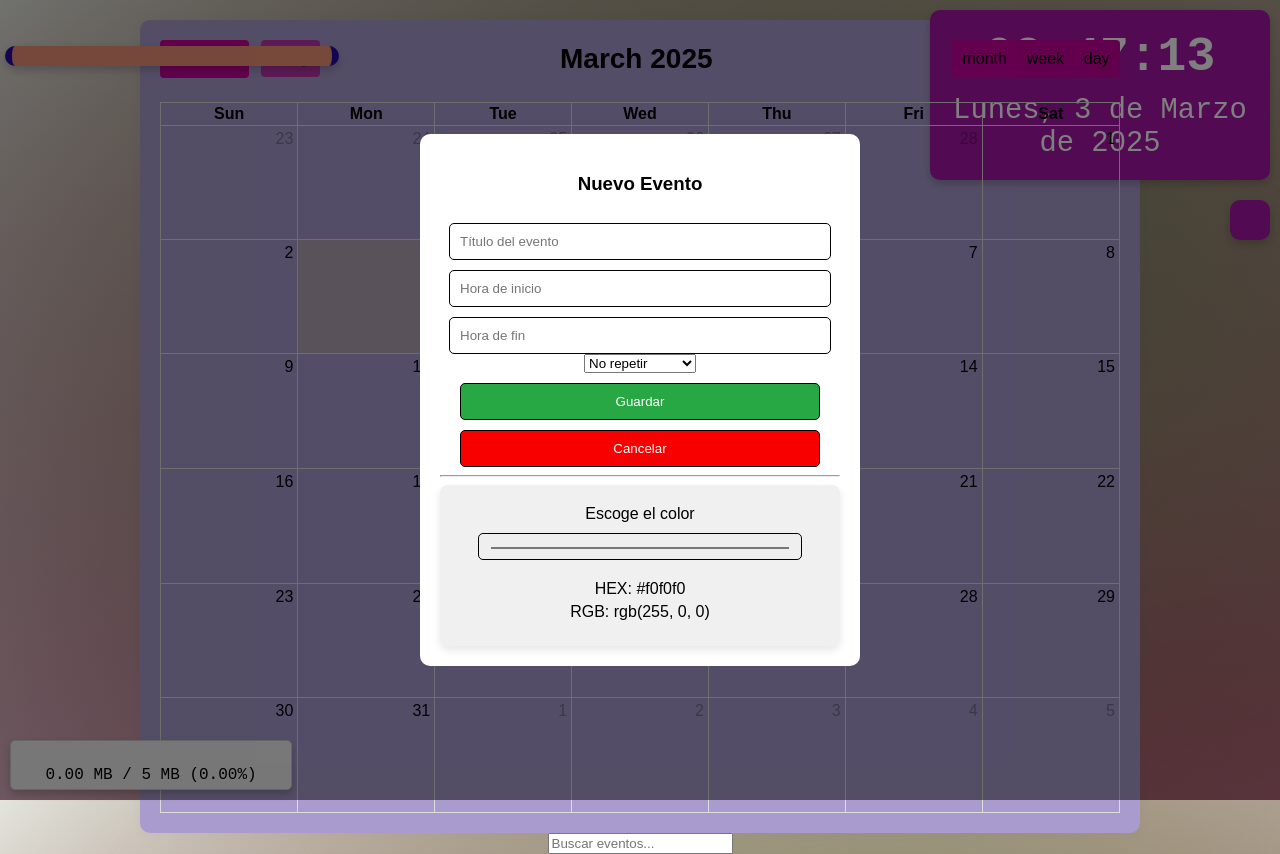
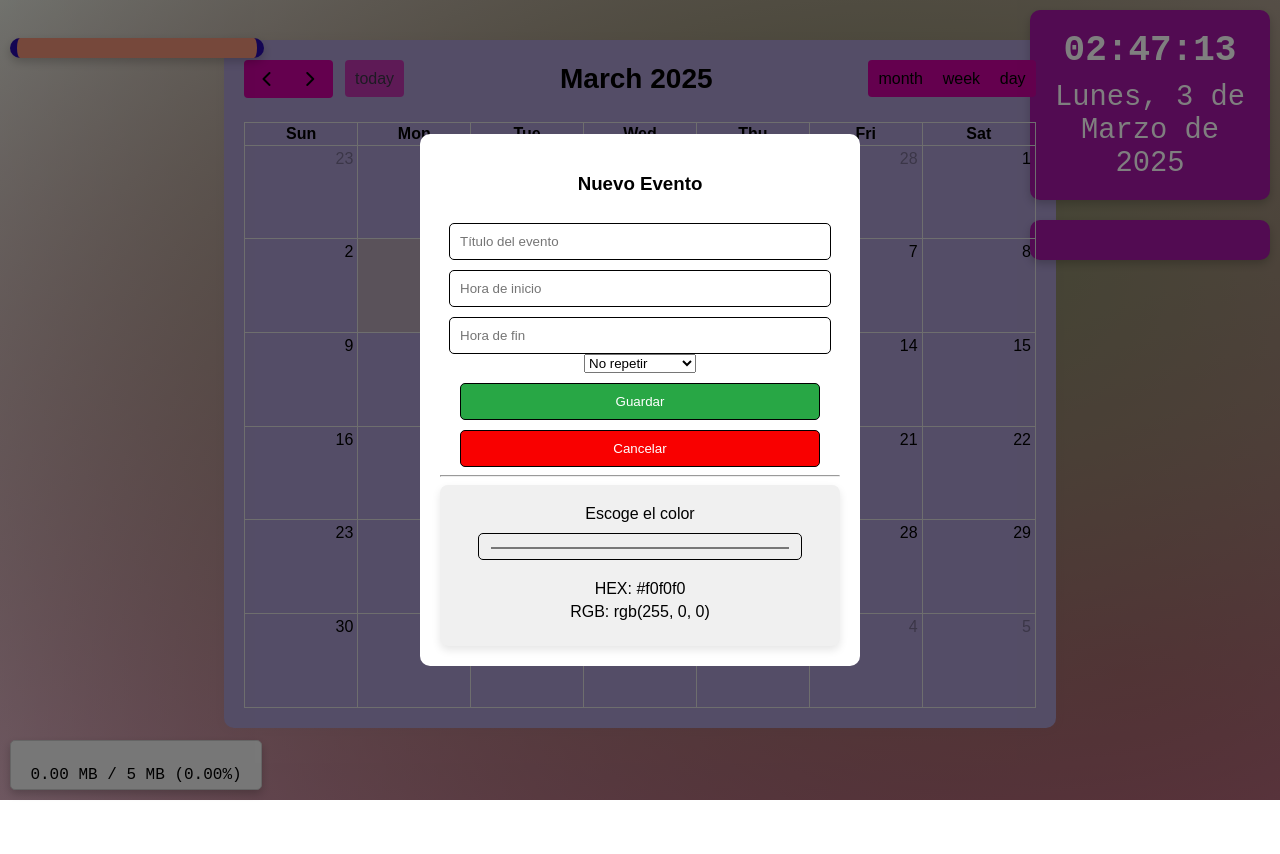
Before and after one commit to fabianpaillacan/calendario, a plain HTML site: page index.html in a window 1280 px wide. After the commit the page ends 800 px from the top, so only its background shows below. Drawn offline with nearby package versions, Linux system fonts and the light colour scheme; no server answers.

Commit message:
cambios de diseño

```diff
--- a/designCalendar.css
+++ b/designCalendar.css
@@ -1,37 +1,63 @@
-.titulo{
-    background-color: pink;
-    color: white;
-    border-radius: 5px;
-    width: 20%;
+/* General styles */
+body {
+    margin: 0;
+    font-family: Arial, sans-serif;
+    text-align: center;
+    background-attachment: fixed;
+    background-image: radial-gradient(at 69% 31%, hsla(73, 17%, 47%, 1) 0%, hsla(73, 17%, 47%, 0) 100%),
+                      radial-gradient(at 88% 84%, hsla(341, 44%, 52%, 1) 0%, hsla(341, 44%, 52%, 0) 100%),
+                      radial-gradient(at 70% 86%, hsla(326, 32%, 57%, 1) 0%, hsla(326, 32%, 57%, 0) 100%);
+}
+
+/* Contenedor principal */
+#contenedorClimaHora {
+    flex-direction: column;
     align-items: center;
-    justify-content: center;
-    position: fixed;
+    padding: 10px;
+    margin-bottom: 20px;
 }
+
+#relojContainer{
+    width: 200px;
+    margin-bottom: 20px;
+}
+#climaContainer {
+    width:1px;
+    margin-bottom: 20px;
+}
+
+#calendar {
+    width: 65%;
+    max-width: 1000px;
+    margin: 0 auto;
+    background: #A99BCE;
+    border-radius: 10px;
+    padding: 20px;
+    box-shadow: 0 0 10px rgba(135, 130, 130, 0.1);
+}
+
 /* Contenedor de eventos dentro del modal */
 #eventosdelmodal {
     position: fixed;
-    left: 5px;
-    top: 7%;
+    left: 10px;
+    top: 6%;
     transform: translateY(-50%);
-    width: 270px;
+    width: 100%;
+    max-width: 300px;
     max-height: 80vh;
     overflow-y: auto;
     background-color: #ED9277;
     border-radius: 10px;
     padding: 10px;
     box-shadow: 0 4px 10px rgba(0, 0, 0, 0.2);
-    display: flex;
-    flex-direction: column;
-    gap: 10px;
-    width: 100%;
-    max-width: 300px;
-    margin: 0 auto;
 }
+
+/* Estilos del contenedor del clima */
 #climaContainer {
     position: fixed;
-    top: 200px;
-    width: 250px;
-    right: 10px;
+    width: 200px;
+    top: 220px;
+    right:10px;
     background-color: #a516a5;
     color: white;
     padding: 20px;
@@ -39,10 +65,7 @@
     box-shadow: 0 4px 8px rgba(0, 0, 0, 0.2);
     text-align: center;
     font-family: 'Courier New', Courier, monospace;
-    font-size: 1.5em;
-    width: 100%;
-    max-width: 300px;
-    margin-bottom: 20px;
+    font-size: 1.2em;
 }
 
 #fechaClima {
@@ -59,12 +82,16 @@
     font-weight: bold;
 }
 
+#clima {
+    font-size: 1.2em;
+}
 
+/* Barra de progreso para el uso de localStorage */
 #storageUsageContainer {
     position: fixed;
     bottom: 10px;
     left: 10px;
-    width: 280px;
+    width: 250px;
     background-color: #f0f0f0;
     border: 1px solid #ccc;
     border-radius: 5px;
@@ -85,13 +112,10 @@
     font-family: 'Courier New', Courier, monospace;
     font-size: 1em;
 }
-#clima {
-    font-size: 1.2em;
-}
 
+/* Estilos del reloj */
 #relojContainer {
     position: fixed;
-    width: 250px;
     top: 10px;
     right: 10px;
     background-color: #a516a5;
@@ -102,13 +126,10 @@
     text-align: center;
     font-family: 'Courier New', Courier, monospace;
     font-size: 1.5em;
-    width: 100%;
-    max-width: 300px;
-    margin-bottom: 20px;
 }
 
 #reloj {
-    font-size: 2em;
+    font-size: 1.5em;
     font-weight: bold;
 }
 
@@ -119,6 +140,7 @@
 
 /* Cada evento individual */
 .eventos {
+    width: 220px !important;
     background-color: #f8f9fa; /* Color suave */
     border-left: 7px solid #290ba8; /* Línea de color para destacar */
     border-right: 7px solid #290ba8;
@@ -139,28 +161,7 @@
     color: #333;
 }
 
-body {
-    font-family: Arial, sans-serif;
-    text-align: center;
-    background-image: radial-gradient(at 68.94907821791895% 30.806513232793154%, hsla(73.17073170731706, 17.012448132780086%, 47.25490196078431%, 1) 0%, hsla(73.17073170731706, 17.012448132780086%, 47.25490196078431%, 0) 100%), radial-gradient(at 88.01873883003117% 84.0661240710897%, hsla(341.2844036697247, 44.48979591836734%, 51.96078431372548%, 1) 0%, hsla(341.2844036697247, 44.48979591836734%, 51.96078431372548%, 0) 100%), radial-gradient(at 69.69515137587192% 86.30126237524085%, hsla(326.19718309859155, 32.420091324200925%, 57.05882352941176%, 1) 0%, hsla(326.19718309859155, 32.420091324200925%, 57.05882352941176%, 0) 100%);
-    background-attachment: fixed;
-    margin: 0;
-}
-#calendar {
-    max-width: 900px;
-    margin: 50px auto;
-    margin-top: 10px;
-    background: #A99BCE;
-    border-color: #000000;
-    padding: 20px;
-    border-radius: 10px;
-    box-shadow: 0 0 10px rgba(135, 130, 130, 0.1);
-    width: 100%;
-    max-width: 1000px;
-    margin: 0 auto;
-}
-
-/* 🎨 Estilos del modal */
+/* Estilos del modal */
 .modal {
     display: none;
     position: fixed;
@@ -174,30 +175,13 @@ body {
     align-items: center;
     justify-content: center;
 }
-.colorInput{
-    width: 10%;
-    height: 10%;
-}
-.color-picker {
-    background-color: #f0f0f0;
-    padding: 20px;
-    border-radius: 8px;
-    box-shadow: 0 4px 8px rgba(0, 0, 0, 0.1);
-    text-align: center;
-}
-.color-info {
-    margin-top: 20px;
-}
-p {
-    margin: 5px 0;
-    font-size: 16px;
-}
 
 .modal-content {
     background: white;
     padding: 20px;
     border-radius: 10px;
-    width: 300px;
+    width: 90%;
+    max-width: 400px;
     text-align: center;
 }
 
@@ -217,70 +201,43 @@ p {
 }
 
 .close-btn {
-    background-color:#f90000 !important ;
+    background-color: #f90000 !important;
 }
+
+/* Estilos del color picker */
+.color-picker {
+    background-color: #f0f0f0;
+    padding: 20px;
+    border-radius: 8px;
+    box-shadow: 0 4px 8px rgba(0, 0, 0, 0.1);
+    text-align: center;
+}
+
+.color-info {
+    margin-top: 20px;
+}
+
+p {
+    margin: 5px 0;
+    font-size: 16px;
+}
+
+/* Estilos de los botones del calendario */
 .fc-button {
-    background-color: #c8009c!important; /* Color de fondo */
-    border-color: black!important;
+    background-color: #c8009c !important; /* Color de fondo */
+    border-color: black !important;
     color: rgb(0, 0, 0) !important; /* Color del texto */
     border: none !important;
 }
 
-.fc-button:hover{
+.fc-button:hover {
     background-color: #a60a46;
 }
+
 .fc-prev-button:hover, .fc-next-button:hover, .fc-today-button:hover {
     background-color: #F5E6C8 !important;
 }
+
 .fc-button-group .fc-button:hover {
     background-color: #F5E6C8 !important;
 }
-
-/* General styles */
-body {
-    margin: 0;
-    font-family: Arial, sans-serif;
-}
-
-/* Responsive styles */
-#contenedorClimaHora {
-    display: flex;
-    flex-direction: column;
-    align-items: center;
-    padding: 10px;
-}
-
-#relojContainer, #climaContainer {
-    width: 100%;
-    max-width: 300px;
-    margin-bottom: 20px;
-}
-
-#calendar {
-    width: 100%;
-    max-width: 1000px;
-    margin: 0 auto;
-}
-
-#eventosdelmodal {
-    width: 100%;
-    max-width: 300px;
-    margin: 0 auto;
-}
-
-#eventModal .modal-content {
-    width: 90%;
-    max-width: 400px;
-    margin: 0 auto;
-}
-
-@media (min-width: 768px) {
-    #contenedorClimaHora {
-        flex-direction: row;
-        justify-content: space-between;
-    }
-
-    #relojContainer, #climaContainer {
-        width: auto;
-    }
-}
--- a/index.html
+++ b/index.html
@@ -41,10 +41,6 @@
     <div id="calendar"></div>
     <div id="eventosdelmodal" class="eventos"><p></p>
     </div>
-    <!-- Campo de búsqueda -->
-    <input type="text" id="searchInput" placeholder="Buscar eventos...">
-    <!-- Contenedor para los resultados de la búsqueda -->
-    <div id="resultadosBusqueda"></div>
     <!-- Barra de progreso para el uso de localStorage -->
     <div id="storageUsageContainer">
         <div id="storageUsageBar"></div>
```
